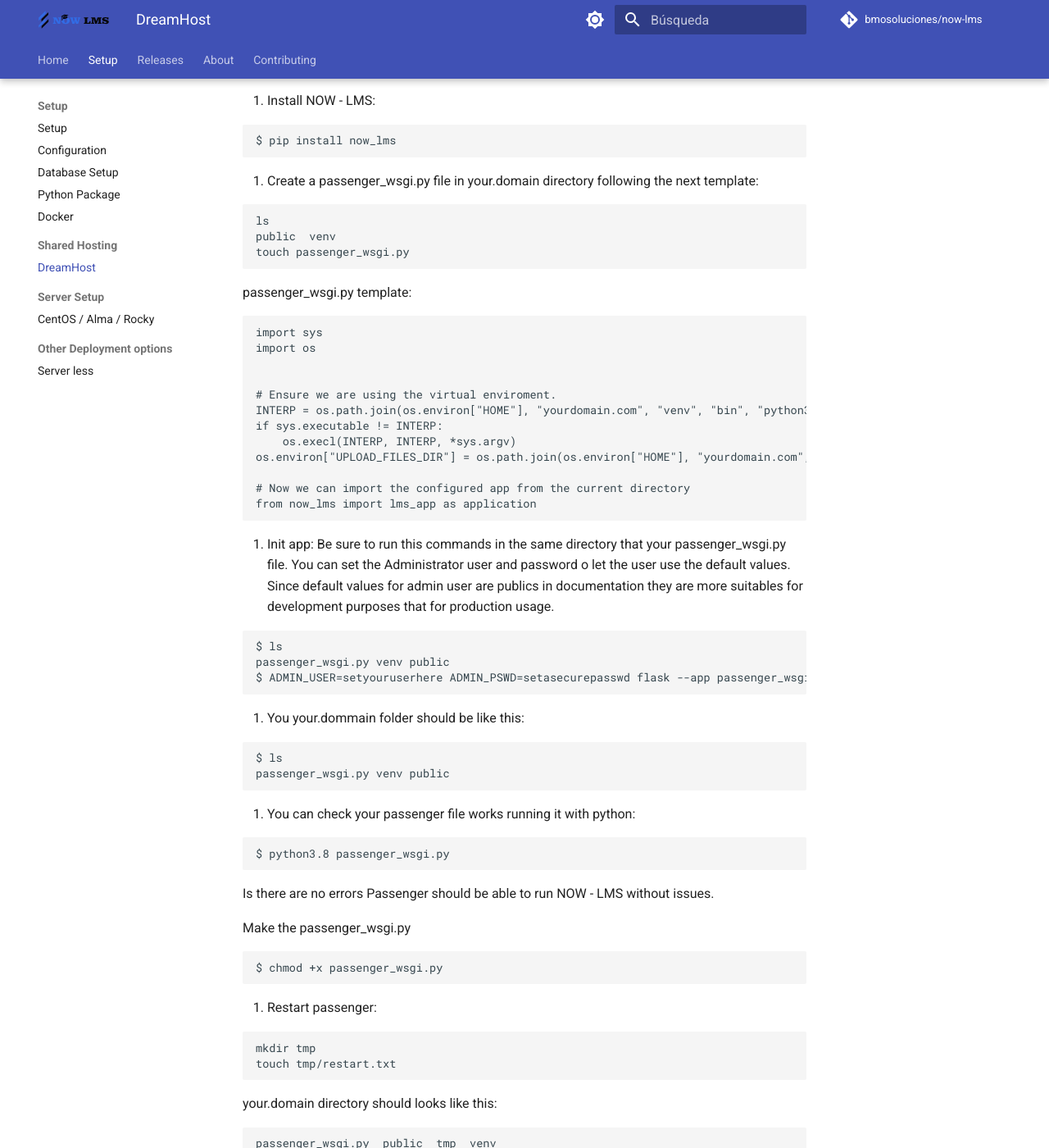
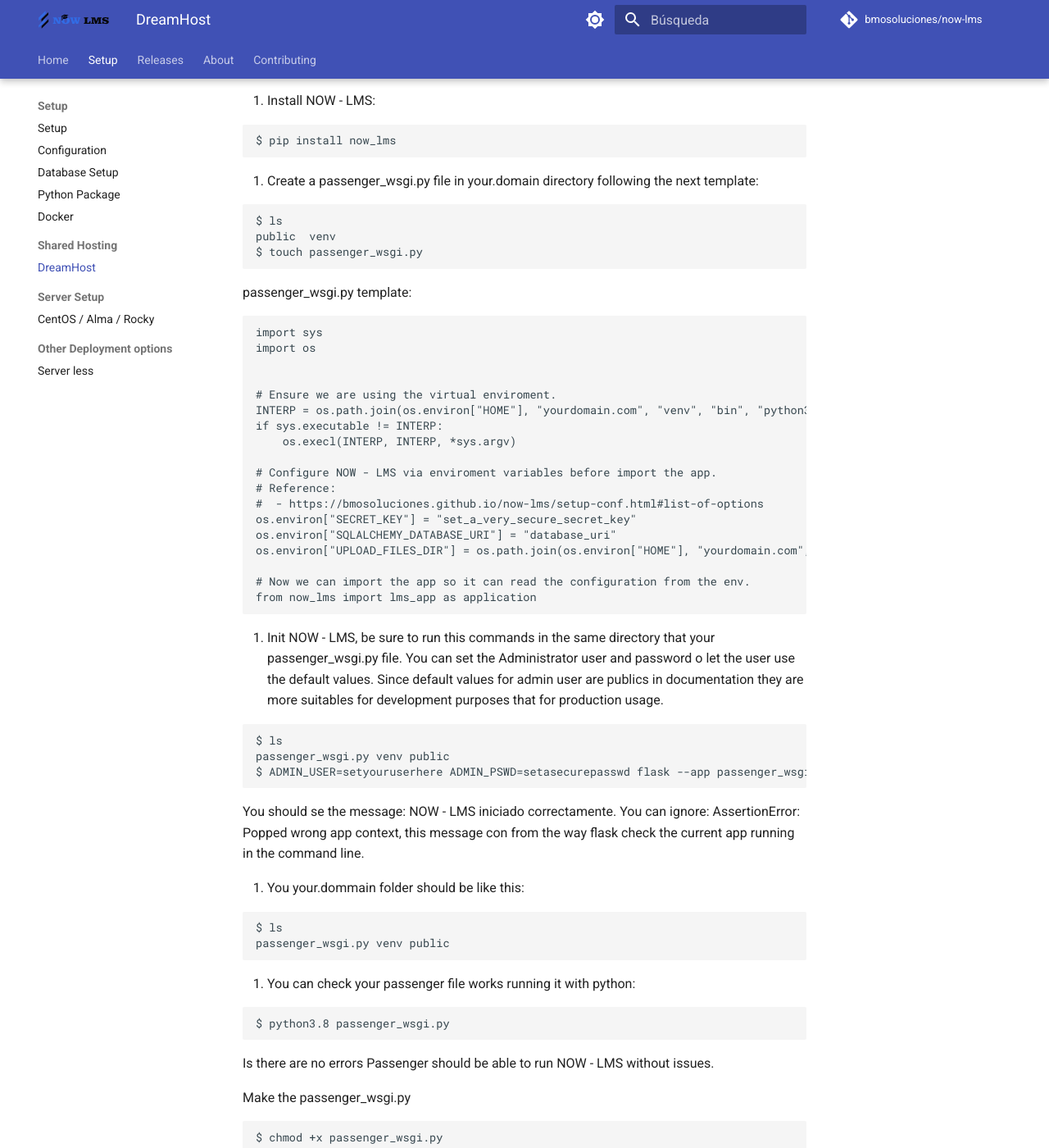
Before and after one commit to bmosoluciones/now-lms, an MkDocs documentation site: the page built from docs/dreamhost.md, in a window 1280 px wide and 1400 px high, scrolled down 958 px. Shown: the whole window at 82% size. Built offline with MkDocs 1.6.1 and Material for MkDocs 9.7.7, drawn with Linux system fonts in a browser that asks for light colours; comment, search, counter and statistics services are not loaded; some of the changed text lies outside the part shown.

Commit message:
Update dreamhost.md
Signed-off-by: William Moreno <williamjmorenor@gmail.com>

````diff
--- a/docs/dreamhost.md
+++ b/docs/dreamhost.md
@@ -51,9 +51,9 @@
 8. Create a passenger_wsgi.py file in your.domain directory following the next template:
 
 ```
-ls
+$ ls
 public  venv
-touch passenger_wsgi.py
+$ touch passenger_wsgi.py
 ```
 
 passenger_wsgi.py template:
@@ -66,14 +66,19 @@
 INTERP = os.path.join(os.environ["HOME"], "yourdomain.com", "venv", "bin", "python3")
 if sys.executable != INTERP:
     os.execl(INTERP, INTERP, *sys.argv)
+
+# Configure NOW - LMS via enviroment variables before import the app.
+# Reference:
+#  - https://bmosoluciones.github.io/now-lms/setup-conf.html#list-of-options
+os.environ["SECRET_KEY"] = "set_a_very_secure_secret_key"
+os.environ["SQLALCHEMY_DATABASE_URI"] = "database_uri"
 os.environ["UPLOAD_FILES_DIR"] = os.path.join(os.environ["HOME"], "yourdomain.com", "public", "files")
 
-# Now we can import the configured app from the current directory
+# Now we can import the app so it can read the configuration from the env.
 from now_lms import lms_app as application
 ```
 
-9. Init app:
-Be sure to run this commands in the same directory that your passenger_wsgi.py file.
+9. Init NOW - LMS, be sure to run this commands in the same directory that your passenger_wsgi.py file.
 You can set the Administrator user and password o let the user use the default values.
 Since default values for admin user are publics in documentation they are more suitables
 for development purposes that for production usage.
@@ -83,7 +88,9 @@
 passenger_wsgi.py venv public
 $ ADMIN_USER=setyouruserhere ADMIN_PSWD=setasecurepasswd flask --app passenger_wsgi.py setup
 ```
-
+You should se the message: NOW - LMS iniciado correctamente.
+You can ignore: AssertionError: Popped wrong app context, this message con from the way flask check the current app
+running in the command line.
 
 10. You your.dommain folder should be like this:
 
@@ -109,8 +116,8 @@
 12. Restart passenger:
 
 ```
-mkdir tmp
-touch tmp/restart.txt
+$ mkdir tmp
+$ touch tmp/restart.txt
 ```
 
 your.domain directory should looks like this:
````
Also changed, not shown: other parts of docs/dreamhost.md (+2 -2 lines).
